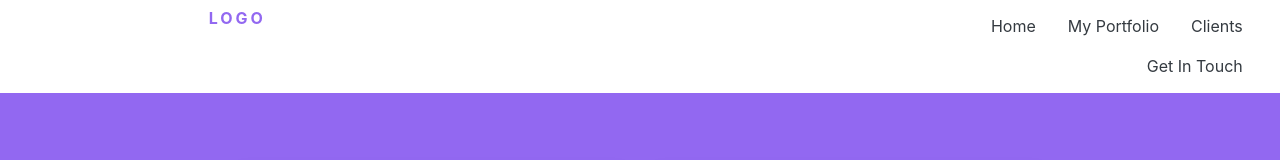
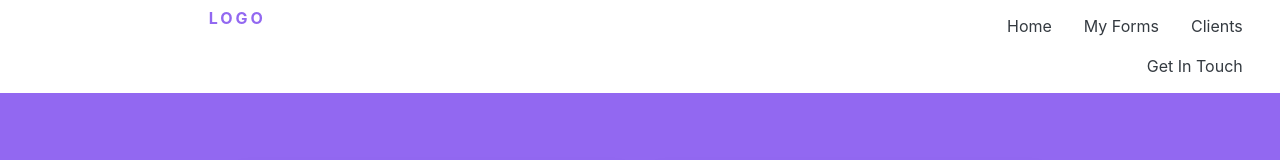
Before and after one commit to prajaptiasheesh/symbiosis-task-react, a React (Create React App) app: page / in a window 1280 px wide. Shown: the top 160 px of the page. Built offline with nearby package versions, Linux system fonts and the light colour scheme.

Commit message:
[step-forms] step form route created

```diff
--- a/src/routes/Routes.js
+++ b/src/routes/Routes.js
@@ -1,6 +1,8 @@
 import React, { Component } from 'react'
 import { Route, Switch } from 'react-router-dom'
+import StepForms from '../view/components/StepForm'
 import { Portal } from '../view/layout'
+
 
 export default class Routes extends Component {
 
@@ -9,6 +11,7 @@ export default class Routes extends Component {
         return (
             <Switch>
                 <Route exact={true} path="/" component={Portal} />
+                <Route exact path="/step-forms" component={StepForms} />
                 <Route path="*" render={() => <h1>Page not found</h1>} />
             </Switch>
         )
--- a/src/store/reducers/index.js
+++ b/src/store/reducers/index.js
@@ -2,10 +2,12 @@ import { combineReducers } from 'redux';
 import { categoryByIdsReducer } from './category-by-ids-reducer';
 import { categoryReducer } from './category-reducer';
 import { optionsByIdsReducer } from './options-by-ids-reducer';
+import { reducer as formReducer } from 'redux-form'
 
 
 export const reducers = combineReducers({
                             categories_options: categoryReducer,
                             categories_by_ids: categoryByIdsReducer,
-                            options_by_ids: optionsByIdsReducer
+                            options_by_ids: optionsByIdsReducer,
+                            form: formReducer
                             })
--- a/src/view/components/portal/Header.js
+++ b/src/view/components/portal/Header.js
@@ -1,6 +1,7 @@
 import React from 'react'
+import { withRouter } from 'react-router-dom'
 
-function Header() {
+function Header({ history }) {
     return (
         <div className="row header ">
             <div className="col-md-8" >
@@ -11,7 +12,7 @@ function Header() {
             <div className="col-md-4">
                 <nav class="nav justify-content-end ">
                     <buttion class="nav-link text-dark" >Home</buttion>
-                    <buttion class="nav-link text-dark" >My Portfolio</buttion>
+                    <buttion type="button" onClick={()=>history.push('/step-forms')} class="nav-link text-dark" >My Forms</buttion>
                     <buttion class="nav-link text-dark" >Clients  </buttion>
                     <buttion class="nav-link text-dark " tabindex="-1" aria-disabled="true">Get In Touch</buttion>
                 </nav>
@@ -20,4 +21,4 @@ function Header() {
     )
 }
 
-export default Header
+export default withRouter(Header)
```
